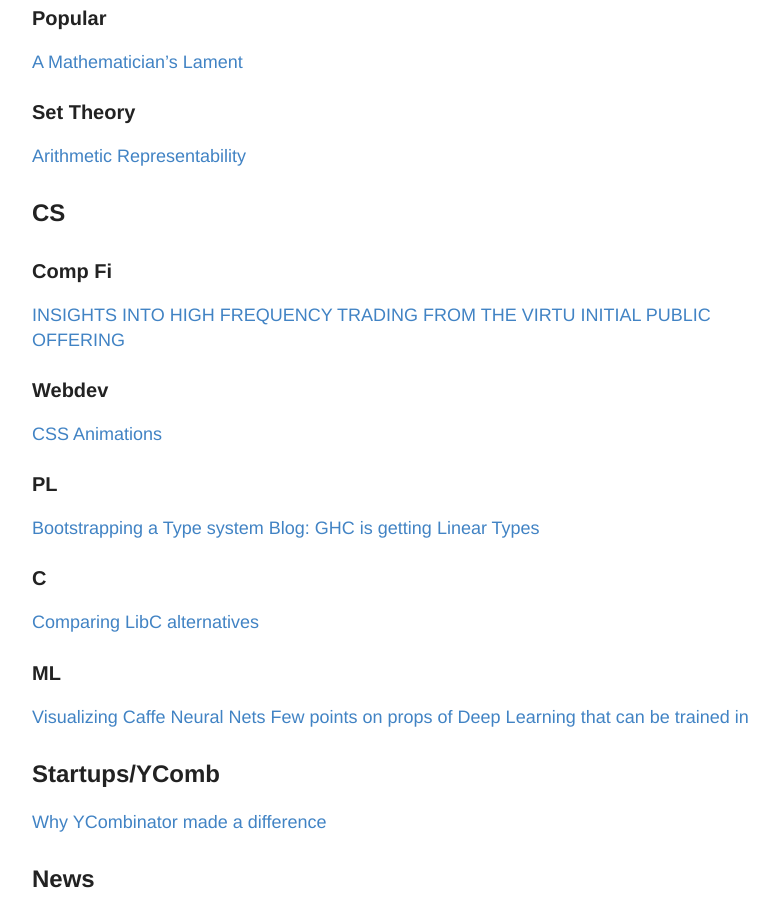
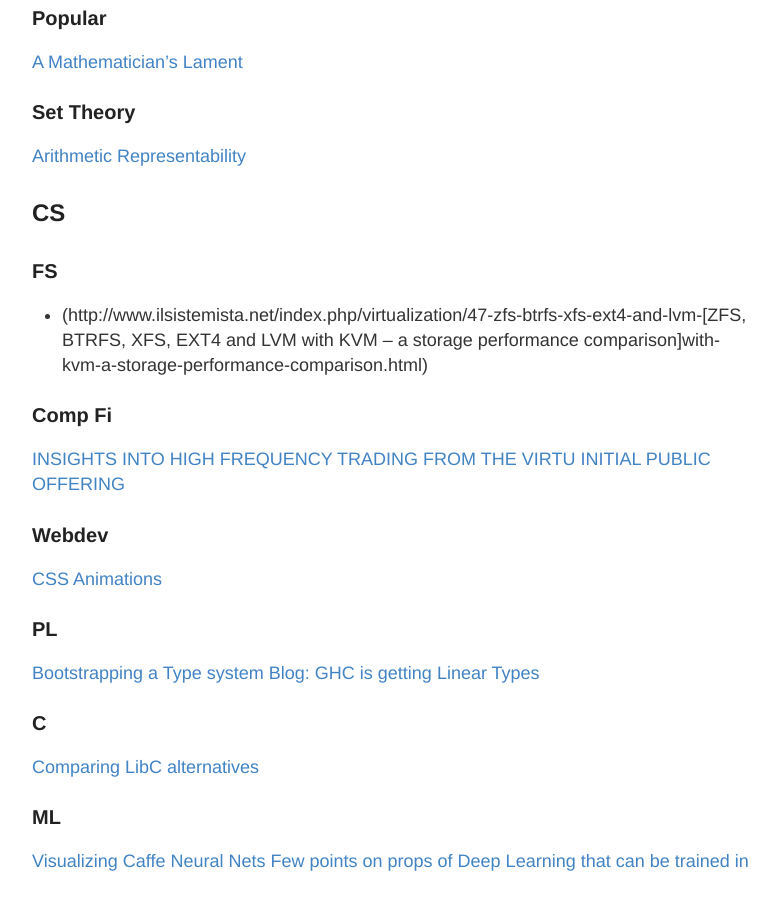
Before and after one commit to RONNCC/ronncc.github, a Jekyll site: the page built from _posts/2016-1-1-InterestingLinks.md, in a window 1280 px wide and 900 px high, scrolled down 571 px. Shown: the whole window, without its empty margins (248-1027 px from the left). Built offline with Jekyll 4.4.1, drawn with Linux system fonts in a browser that asks for light colours; comment, search, counter and statistics services are not loaded.

Commit message:
Updated 2016-1-1-InterestingLinks.md

```diff
--- a/_posts/2016-1-1-InterestingLinks.md
+++ b/_posts/2016-1-1-InterestingLinks.md
@@ -30,6 +30,10 @@ title: Interesting Links
 [Arithmetic Representability](http://www.cs.cornell.edu/courses/cs4860/2009sp/lec-22.pdf)
 
 ## CS
+
+### FS
+- (http://www.ilsistemista.net/index.php/virtualization/47-zfs-btrfs-xfs-ext4-and-lvm-[ZFS, BTRFS, XFS, EXT4 and LVM with KVM – a storage performance comparison]with-kvm-a-storage-performance-comparison.html)
+
 
 ### Comp Fi
 
```
